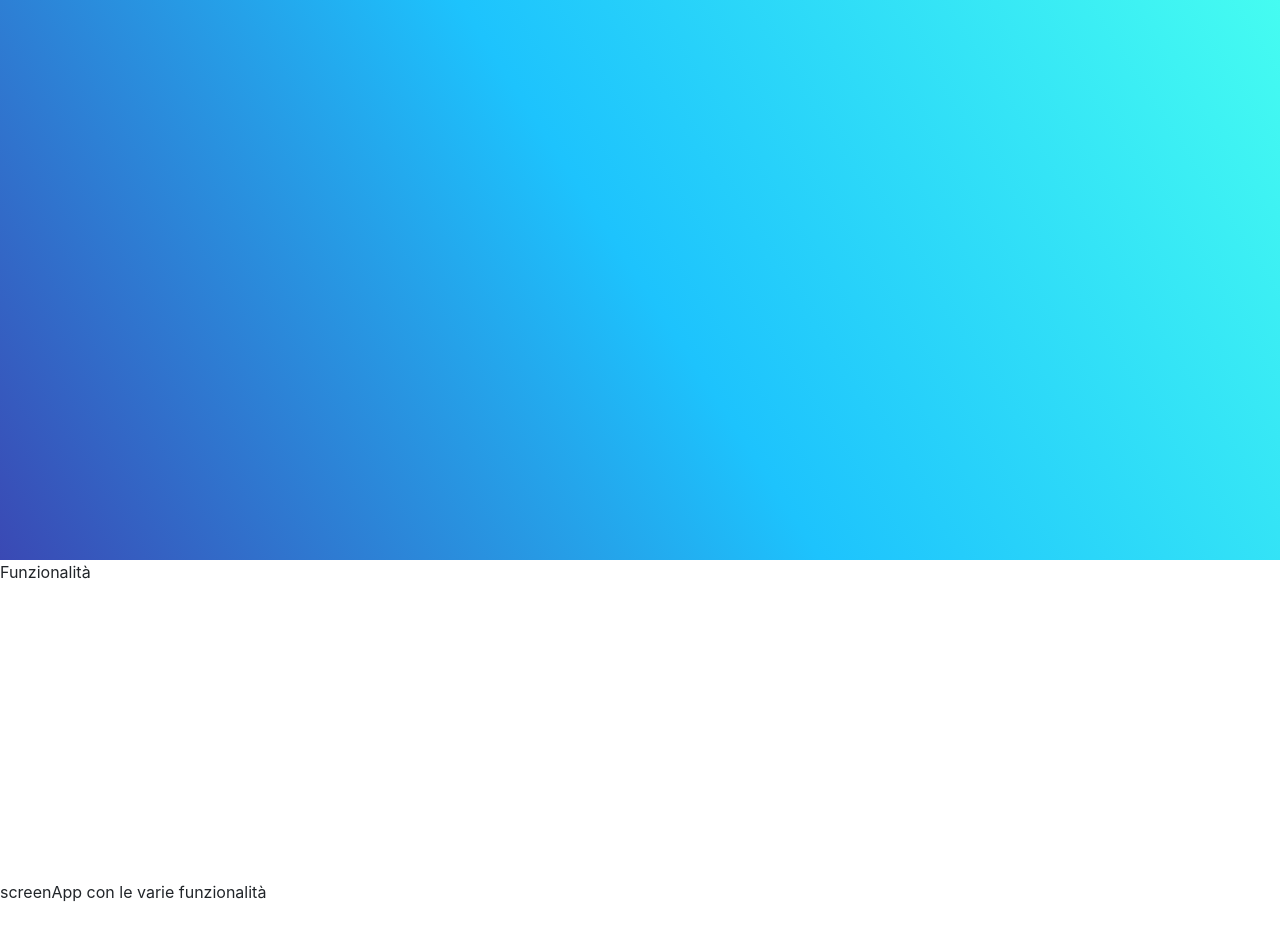
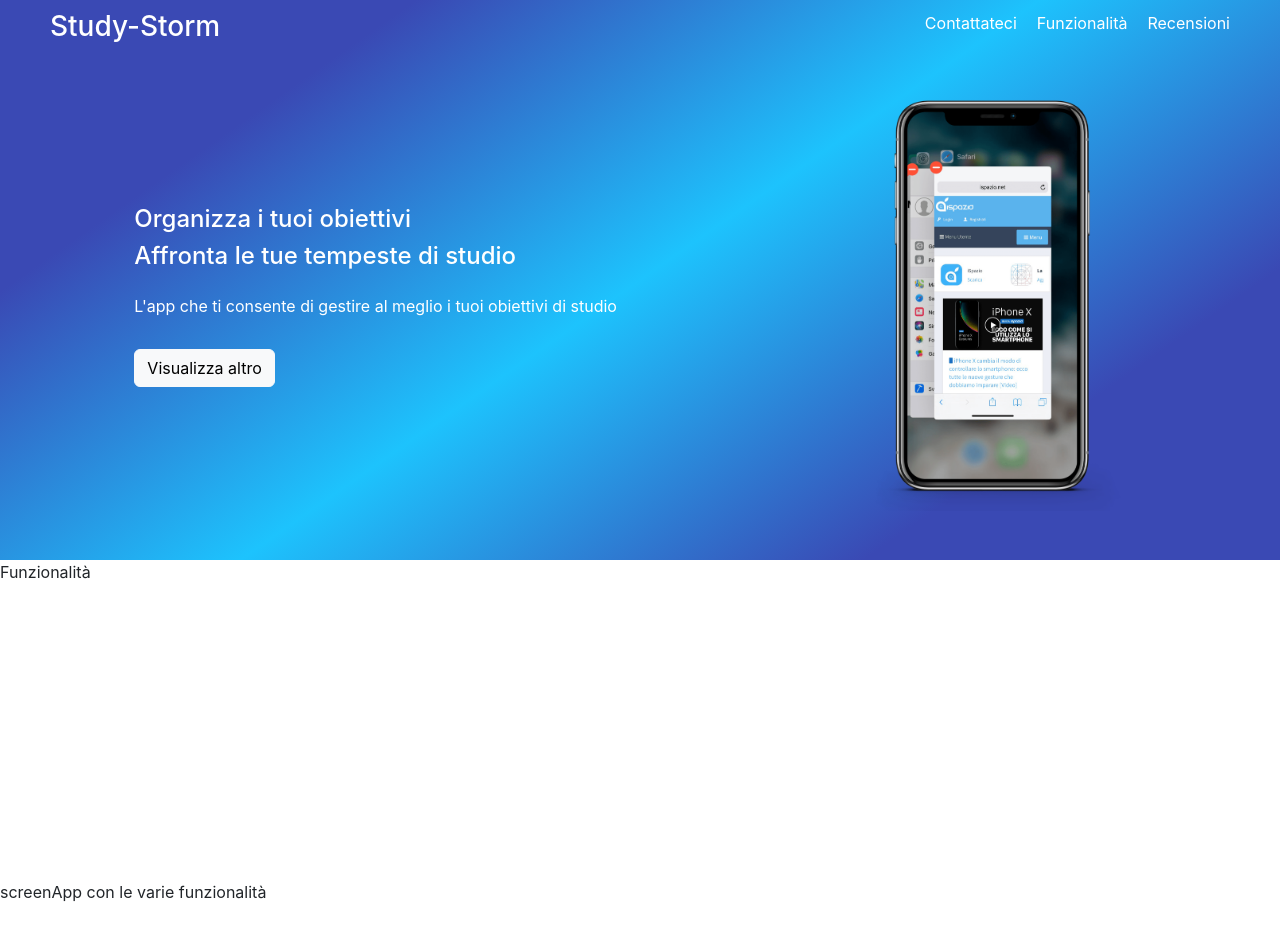
Before and after one commit to michele25-10/study-storm-web, a React (Create React App) app: page / in a window 1280 px wide. Shown: the top 940 px of the page. Built offline with nearby package versions, Linux system fonts and the light colour scheme.

Commit message:
Terminato headerbox

```diff
--- a/src/pages/presentation/Presentation.jsx
+++ b/src/pages/presentation/Presentation.jsx
@@ -6,9 +6,31 @@ const Presentation = () => {
         <div className='presentationPage'>
             <div className="headerBox">
                 <div className="navbar">
-
+                    <div className="logo">
+                        <h3>Study-Storm</h3>
+                    </div>
+                    <ul>
+                        <li>Contattateci</li>
+                        <li>Funzionalità</li>
+                        <li>Recensioni</li>
+                    </ul>
                 </div>
                 <div className="appBox">
+                    <div className="description">
+                        <div className="title">
+                            <h4>Organizza i tuoi obiettivi</h4>
+                            <h4>Affronta le tue tempeste di studio</h4>
+                        </div>
+                        <div className="subtitle">
+                            <p>L'app che ti consente di gestire al meglio i tuoi obiettivi di studio</p>
+                        </div>
+                        <div className="callToAction">
+                            <button className='btn btn-light'>Visualizza altro</button>
+                        </div>
+                    </div>
+                    <div className="screenPhone">
+                        <img src='/iphoneImg.png'></img>
+                    </div>
 
                 </div>
             </div>
@@ -27,7 +49,7 @@ const Presentation = () => {
             <div className="footer">
                 Footer
             </div>
-        </div>
+        </div >
     )
 }
 
--- a/src/pages/presentation/presentation.scss
+++ b/src/pages/presentation/presentation.scss
@@ -6,11 +6,45 @@
         min-height: 70vh;
         background: rgb(58, 73, 180);
         background: linear-gradient(
-            57deg,
-            rgba(58, 73, 180, 1) 0%,
+            145deg,
+            rgba(58, 73, 180, 1) 20%,
             rgba(29, 195, 253, 1) 50%,
-            rgba(69, 252, 241, 1) 100%
+            rgba(58, 73, 180, 1) 80%
         );
+        .navbar {
+            display: flex;
+            padding: 10px 50px;
+            ul {
+                display: flex;
+                gap: 20px;
+                list-style: none;
+
+                li {
+                    cursor: pointer;
+                }
+            }
+        }
+        .appBox {
+            align-items: center;
+            justify-content: space-around;
+            display: flex;
+            padding: 20px;
+            .description {
+                display: flex;
+                flex-direction: column;
+                justify-content: center;
+                gap: 15px;
+            }
+
+            .screenPhone {
+                display: flex;
+                justify-content: left;
+                align-items: center;
+                img {
+                    width: 300px;
+                }
+            }
+        }
     }
 
     .functionalityBox {
```
Also changed, not shown: public/iphoneImg.png (added).
